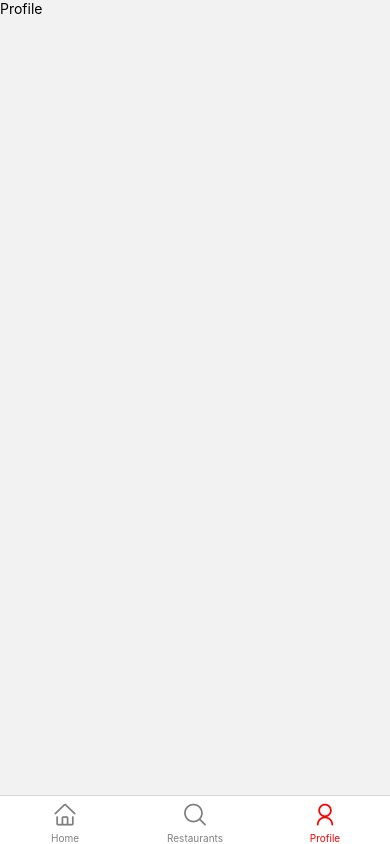
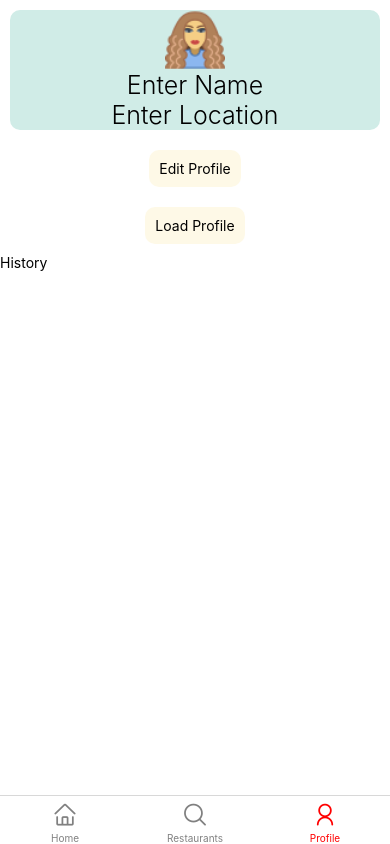
Before and after one commit to jasmynej14/RestaurantChooser, a React Native app: screen /Profile in a window 390 px wide. Built offline with nearby package versions, Linux system fonts and the light colour scheme.

Commit message:
async profile saving

```diff
--- a/screens/ProfileScreen.js
+++ b/screens/ProfileScreen.js
@@ -1,11 +1,118 @@
-import React from 'react';
-import { TouchableOpacity, Text, View,Image } from 'react-native';
+import React, {useState,useEffect} from 'react';
+import { TouchableOpacity, Text, View,Image,StyleSheet,TextInput } from 'react-native';
 import AsyncStorage from '@react-native-async-storage/async-storage';
 export default function ProfileScreen(){
+    const [profile,setProfile] = useState({name:"",location:""})
+    const [showEdit,setShowEdit] = useState(false)
+    const [name,setName] = useState("")
+    const [location,setLocation] = useState("")
 
+    const editProfile = async () => {
+        setShowEdit(false)
+        //setProfile({name:name,location:location})
+        try{
+            const jsonProfile = JSON.stringify({name:name,location:location})
+            console.log(jsonProfile)
+            await AsyncStorage.setItem('@profile',jsonProfile)
+        }
+        catch (e){
+            console.log(e)
+        }
+        //save profile data
+    }
+
+    const getProfile = async () => {
+        try{
+            const value = await AsyncStorage.getItem('@profile')
+            //console.log(JSON.parse(value))
+            if(value !== null){
+               setProfile(JSON.parse(value))
+            }
+
+        }
+        catch(e){
+            console.log(e)
+        }
+
+    }
+
+   useEffect(() => {
+       getProfile()
+   })
     return(
-        <View>
-            <Text>Profile</Text>
+        <View style={styles.container}>
+            <View style={styles.userInfo}>
+                <Image source={require('../assets/icons8-Office-Beyonce.png')} style={styles.profileImage}/>
+                <Text style={styles.profileText}>{profile.name === ""? "Enter Name":profile.name}</Text>
+                <Text style={styles.profileText}>{profile.location === ""?"Enter Location":profile.location}</Text>
+
+            </View>
+            <TouchableOpacity style={[styles.editButton,showEdit && styles.selected]} onPress={() => setShowEdit(true)}>
+                <Text>Edit Profile</Text>
+            </TouchableOpacity>
+            <TouchableOpacity style={[styles.editButton,showEdit && styles.selected]} onPress={getProfile}>
+                <Text>Load Profile</Text>
+            </TouchableOpacity>
+            {showEdit ?
+                <View style={styles.editArea}>
+                <Text style={{fontSize:20,fontWeight:300,margin:10}}>Name</Text>
+                <TextInput placeholder="name" style={styles.input} onChangeText={(value) => setName(value)}/>
+                <Text style={{fontSize:20,fontWeight:300,margin:10}}>Location</Text>
+                <TextInput placeholder="location" style={styles.input} onChangeText={(value) => setLocation(value)}/>
+                <TouchableOpacity style={styles.editButton} onPress={editProfile}>
+                    <Text>Edit</Text>
+                </TouchableOpacity>
+            </View>
+            :
+            <View>
+                <Text>History</Text>
+            </View>
+            }
+
         </View>
     )
 }
+
+const styles = StyleSheet.create({
+    container:{
+        backgroundColor:"white",
+        flex:1
+    },
+    userInfo:{
+        backgroundColor:"#D0ECE7",
+        borderRadius:10,
+        margin:10,
+        justifyContent:"center",
+        alignItems:"center"
+    },
+    profileText:{
+        fontSize:25,
+        fontWeight:300,
+        textAlign:"center"
+    },
+    profileImage: {
+        width:60,
+        height:60
+    },
+    editButton:{
+        backgroundColor:"#FEF9E7",
+        padding:10,
+        alignSelf:"center",
+        borderRadius:10,
+        margin:10
+    },
+    selected:{
+        backgroundColor:"#F4D03F"
+    },
+    input:{
+        backgroundColor:"#F2F3F4",
+        borderColor:"#F4D03F",
+        borderWidth:1,
+        borderRadius:5,
+        padding:10,
+        margin:10
+    },
+    editArea:{
+        margin:10
+    }
+})
```
Also changed, not shown: assets/icons8-Office-Beyonce.png (added).
